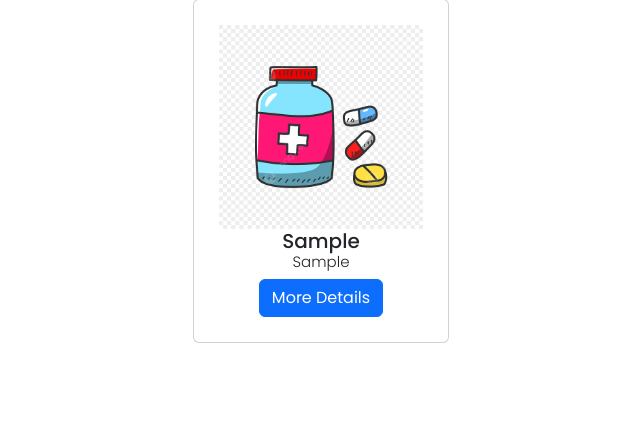
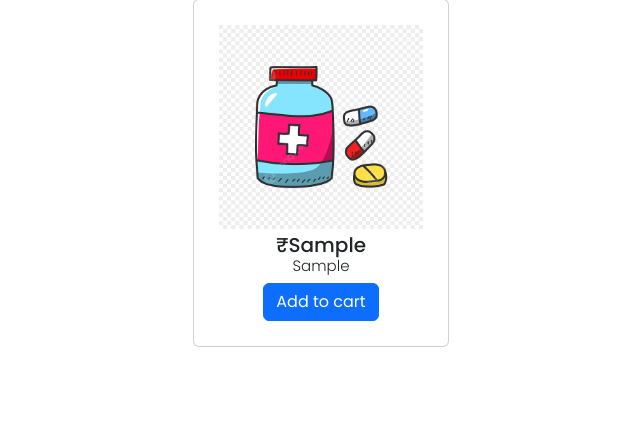
Before and after one commit to Ntanmay10/NaikMedEase, a PHP site: page /medecine.php in a window 1280 px wide. Shown: the part 67-490 px from the top of the page, without its empty margins (319-959 px from the left). Run offline with PHP 8.4, Linux system fonts and the light colour scheme; tables that the repository leaves empty or names only in its code hold one stand-in row (values such as "Sample post").

Commit message:
02-03-2024

```diff
--- a/medecine.php
+++ b/medecine.php
@@ -20,9 +20,9 @@
       echo "<div class='card pro'>
               <img src='./images/medecine.jpg' alt='Card 1 Image'>
               <div class='card-info'>
-                <h5 class='card-title'>".$row['prdpri']."</h5>
-                <p class='card-text'>".$row['prdnm']."</p>
-                <a href='#' class='btn btn-primary'>More Details</a>
+                <h5 class='card-title pt-1'>&#8377;" . $row['prdpri'] . "</h5>
+                <p class='card-text'>" . $row['prdnm'] . "</p>
+                <a href='#' class='btn btn-primary'>Add to cart</a>
               </div>
             </div>";
     }
```
Also changed, not shown: css/medecine.css (+10 -5 lines).
